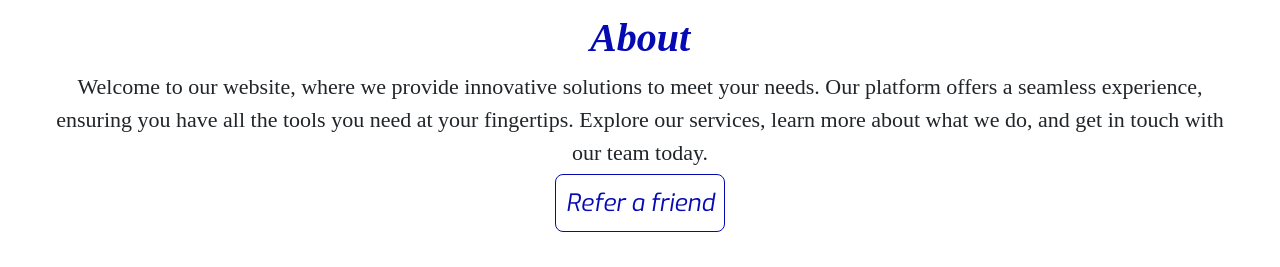
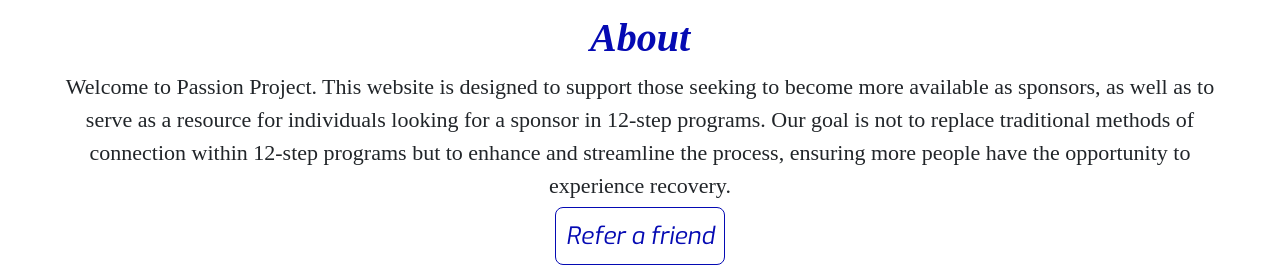
Before and after one commit to ezraaillet/PassionProject, a React (Create React App) app: page / in a window 1280 px wide. Shown: the part 159-426 px from the top of the page. Built offline with nearby package versions, Linux system fonts and the light colour scheme; no server answers; a web font is replaced by a local one.

Commit message:
added copy link

```diff
--- a/src/components/landing-page.tsx
+++ b/src/components/landing-page.tsx
@@ -27,6 +27,16 @@ export default function LandingPage() {
     setNotifications((prev) =>
       prev.filter((notification: any) => notification.id !== id)
     );
+  };
+
+  const referFriend = () => {
+    const link = window.location.href; // Get current page URL
+    navigator.clipboard
+      .writeText(link)
+      .then(() => {
+        addNotification("Link copied to clipboard!", "success");
+      })
+      .catch((err) => console.error("Failed to copy:", err));
   };
 
   useEffect(() => {
@@ -77,18 +87,15 @@ export default function LandingPage() {
           <div className="about-section">
             <h1>About</h1>
             <p>
-              Welcome to our website, where we provide innovative solutions to
-              meet your needs. Our platform offers a seamless experience,
-              ensuring you have all the tools you need at your fingertips.
-              Explore our services, learn more about what we do, and get in
-              touch with our team today.
+              Welcome to Passion Project. This website is designed to support
+              those seeking to become more available as sponsors, as well as to
+              serve as a resource for individuals looking for a sponsor in
+              12-step programs. Our goal is not to replace traditional methods
+              of connection within 12-step programs but to enhance and
+              streamline the process, ensuring more people have the opportunity
+              to experience recovery.
             </p>
-            <span
-              onClick={() =>
-                addNotification("Link copied to clipboard!", "success")
-              }
-              className="share-button"
-            >
+            <span onClick={() => referFriend()} className="share-button">
               Refer a friend
             </span>
           </div>
```
